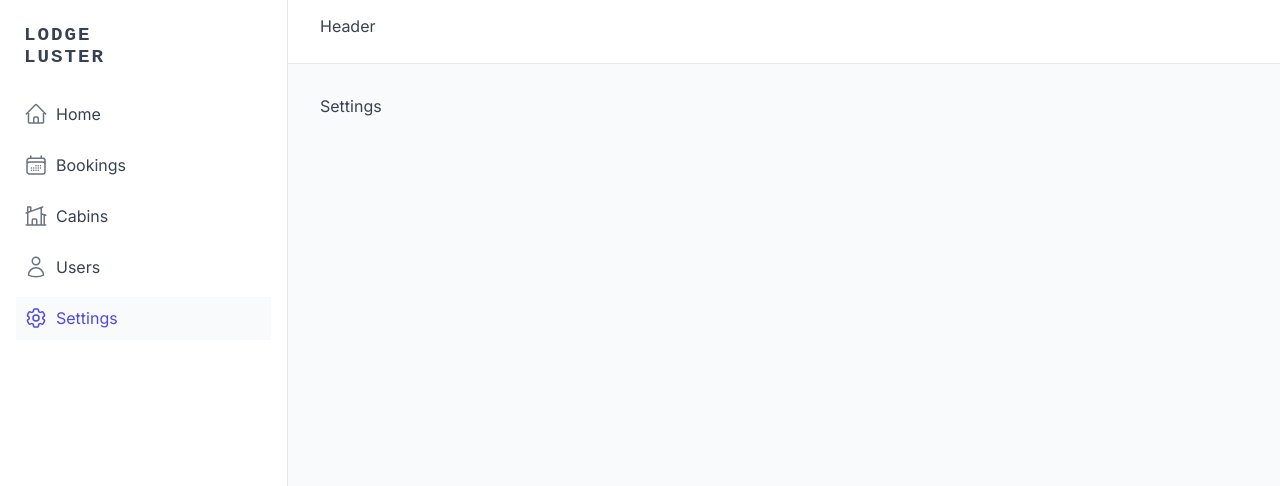
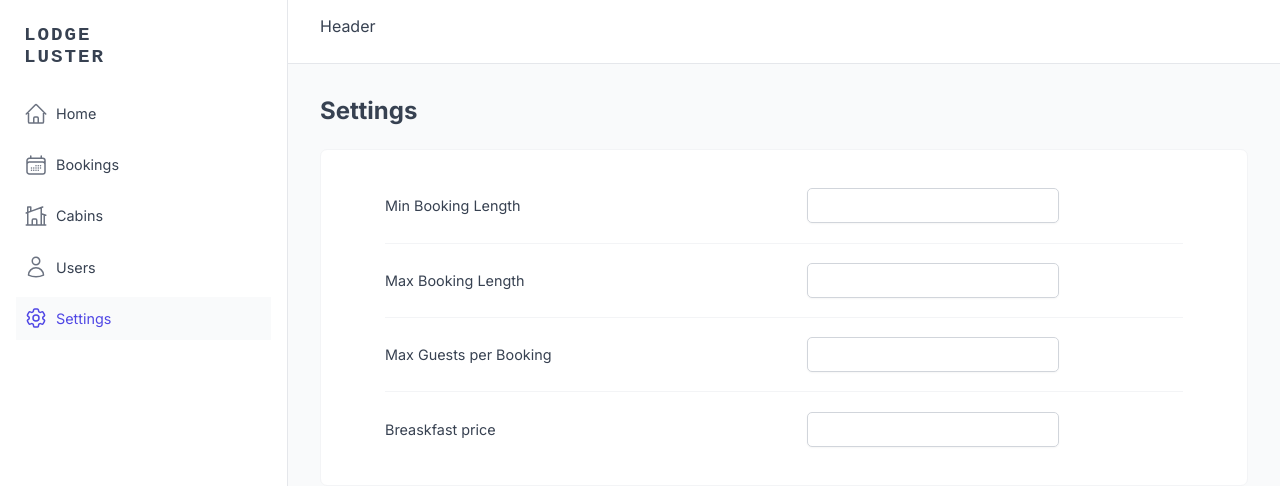
Before and after one commit to kazmonroy/lodge-luster, a React (Vite) app: page /settings in a window 1280 px wide. Shown: the top 486 px of the page. Built offline with nearby package versions, Linux system fonts and the light colour scheme; no server answers; the database is empty; a web font is replaced by a local one.

Commit message:
Add Settings page and set up settings form

```diff
--- a/src/features/cabins/CabinRow.tsx
+++ b/src/features/cabins/CabinRow.tsx
@@ -1,7 +1,6 @@
 import { formatCurrency } from '../../utils/helpers';
-
 import { Cabin } from '../../services/types/collection';
-
+import { useCreateCabin } from './hooks/useCreateCabin';
 import styles from './styles/CabinRow.module.css';
 import Spinner from '../../ui/Spinner';
 import Button from '../../ui/Button';
@@ -13,7 +12,6 @@ import {
   HiOutlinePencilSquare,
   HiXMark,
 } from 'react-icons/hi2';
-import { useCreateCabin } from './hooks/useCreateCabin';
 
 interface Props {
   cabin: Cabin;
@@ -36,7 +34,7 @@ function CabinRow({ cabin }: Props) {
   const [showForm, setShowForm] = useState<boolean>(false);
 
   const { deleteCabin, isDeleting } = useDeleteCabin();
-  const { createCabin, isCreating } = useCreateCabin();
+  const { createCabin } = useCreateCabin();
 
   const handleDelete = (id: number) => {
     deleteCabin(id);
@@ -71,7 +69,7 @@ function CabinRow({ cabin }: Props) {
             <HiOutlinePencilSquare />
           </Button>
 
-          <Button onClick={() => handleDelete(cabinId)}>
+          <Button onClick={() => handleDelete(cabinId!)}>
             <HiXMark />
           </Button>
           <Button onClick={() => handleDuplicate()}>
--- /dev/null
+++ b/src/features/settings/UpdateSettingsForm.tsx
@@ -0,0 +1,69 @@
+import { useForm } from 'react-hook-form';
+import styles from '../../ui/styles/Form.module.css';
+import FormRow from '../../ui/FormRow';
+import { useSettings } from './hooks/useSettings';
+import Spinner from '../../ui/Spinner';
+
+function UpdateSettingsForm() {
+  const { settings, isLoading } = useSettings();
+  const {
+    register,
+    formState: { errors },
+  } = useForm({ defaultValues: settings });
+
+  console.log('settings', settings);
+
+  if (isLoading) return <Spinner />;
+
+  return (
+    <form className={`${styles.form} ${styles.regular}`}>
+      <FormRow
+        label='Min Booking Length'
+        error={errors?.minBookingLength?.message}
+      >
+        <input
+          type='number'
+          id='minBookingLength'
+          {...register('minBookingLength', {
+            required: 'This field is required',
+          })}
+        />
+      </FormRow>
+      <FormRow
+        label='Max Booking Length'
+        error={errors?.minBookingLength?.message}
+      >
+        <input
+          type='number'
+          id='maxBookingLength'
+          {...register('maxBookingLength', {
+            required: 'This field is required',
+          })}
+        />
+      </FormRow>
+      <FormRow
+        label='Max Guests per Booking'
+        error={errors?.maxGuestsPerBooking?.message}
+      >
+        <input
+          type='number'
+          id='maxGuestsPerBooking'
+          {...register('maxGuestsPerBooking', {
+            required: 'This field is required',
+          })}
+        />
+      </FormRow>
+      <FormRow label='Breaskfast price' error={errors?.breakfastPrice?.message}>
+        <input
+          type='number'
+          id='breakfastPrice'
+          {...register('breakfastPrice', {
+            required: 'This field is required',
+          })}
+        />
+      </FormRow>
+    </form>
+  );
+}
+
+export default UpdateSettingsForm;
--- /dev/null
+++ b/src/features/settings/hooks/useSettings.ts
@@ -0,0 +1,13 @@
+import { useQuery } from "@tanstack/react-query";
+import { getSettings } from "../../../services/apiSettings";
+
+export function useSettings() {
+  const { data: { data } = {}, error, isLoading } = useQuery({
+    queryFn: getSettings,
+    queryKey: ["settings"],
+  });
+
+  const settings = data?.at(0);
+
+  return { settings, error, isLoading };
+}
--- a/src/pages/Settings.tsx
+++ b/src/pages/Settings.tsx
@@ -1,5 +1,18 @@
+import UpdateSettingsForm from '../features/settings/UpdateSettingsForm';
+import Row from '../ui/Row';
+
 function Settings() {
-  return <div>Settings</div>;
+  return (
+    <>
+      <Row direction='horizontal'>
+        <h2>Settings</h2>
+      </Row>
+
+      <Row>
+        <UpdateSettingsForm />
+      </Row>
+    </>
+  );
 }
 
 export default Settings;
--- /dev/null
+++ b/src/services/apiSettings.ts
@@ -0,0 +1,30 @@
+import { supabase } from "./supabase-client";
+import { Settings } from "./types/collection";
+
+export async function getSettings() {
+  const { data, error } = await supabase
+    .from("settings")
+    .select("*");
+
+  if (error) {
+    console.error(error);
+    throw new Error("Settings could not be loaded");
+  }
+
+  return { data };
+}
+
+export async function updateSettings(newSettings: Settings) {
+  const { data, error } = await supabase
+    .from("settings")
+    .update(newSettings)
+    .eq("id", 1)
+    .select();
+
+  if (error) {
+    console.error(error);
+    throw new Error("Settings could not be updated");
+  }
+
+  return data;
+}
--- a/src/services/types/supabase.ts
+++ b/src/services/types/supabase.ts
@@ -169,7 +169,7 @@ export type Database = {
       settings: {
         Row: {
           breakfastPrice: number | null;
-          created_at: string;
+          created_at?: string;
           id: number;
           maxBookingLength: number | null;
           maxGuestsPerBooking: number | null;
--- a/src/ui/styles/Navbar.module.css
+++ b/src/ui/styles/Navbar.module.css
@@ -11,6 +11,7 @@
         display: flex;
         align-items: center;
         gap: 0.5rem;
+        font-size: 0.9rem;
 
         &:hover,
         &.active {
```
Also changed, not shown: src/services/types/collection.ts (+5 -4 lines).
